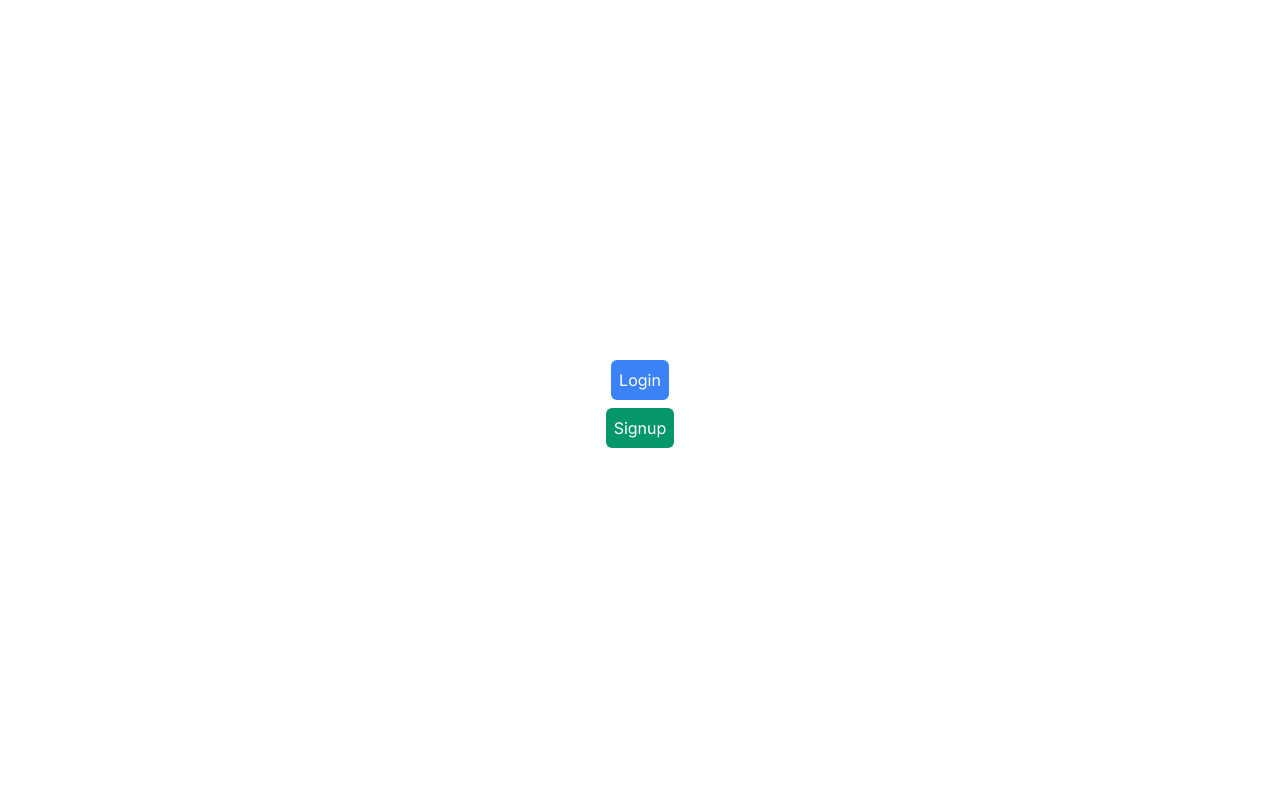
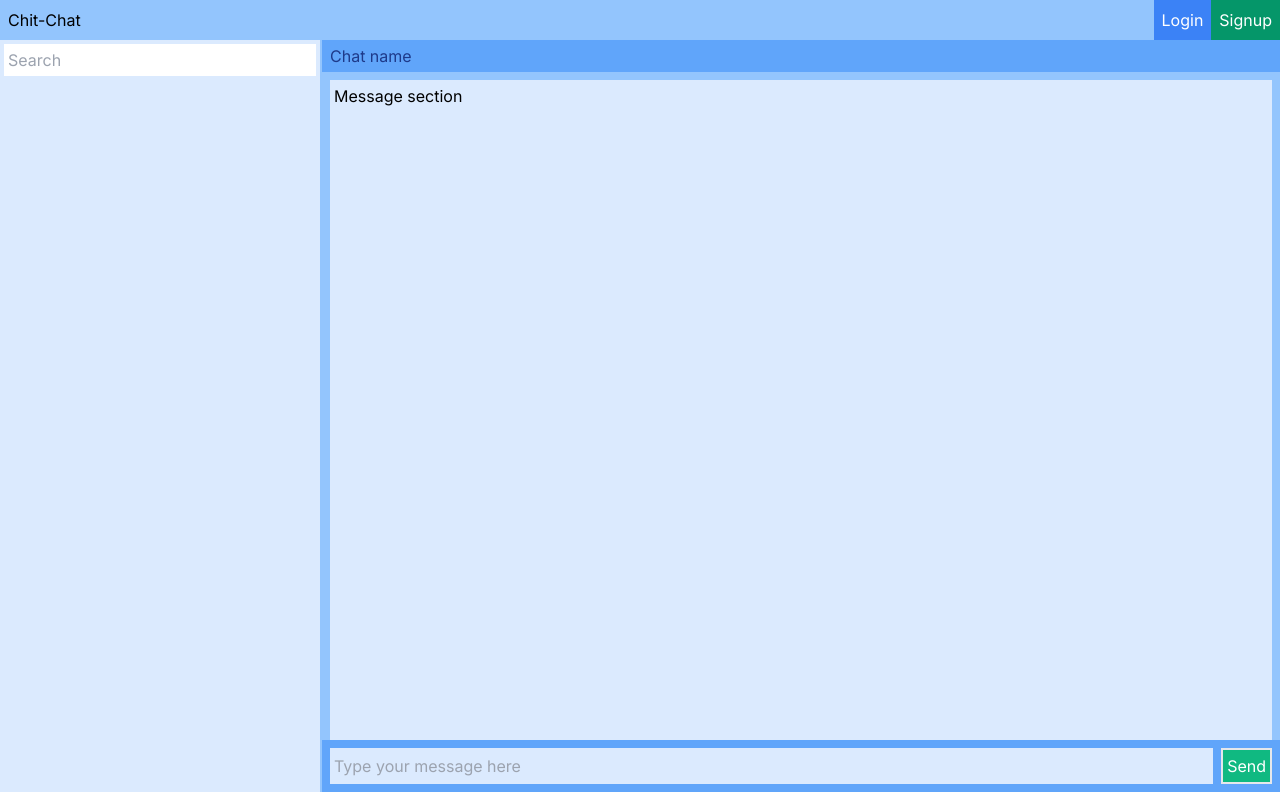
Before and after one commit to mohitsparihar/chit-chat, a Next.js app: page / in a window 1280 px wide. Built offline with nearby package versions, Linux system fonts and the light colour scheme.

Commit message:
created messaging section layout

```diff
--- a/src/app/layout.tsx
+++ b/src/app/layout.tsx
@@ -5,7 +5,7 @@ import './globals.css'
 const inter = Inter({ subsets: ['latin'] })
 
 export const metadata: Metadata = {
-  title: 'Create Next App',
+  title: 'Chit-Chat',
   description: 'Generated by create next app',
 }
 
--- a/src/app/page.tsx
+++ b/src/app/page.tsx
@@ -1,18 +1,21 @@
+import ChatList from "@/components/ChatList";
+import ChatSection from "@/components/ChatSection";
+import Navbar from "@/components/Navbar";
+import Image from "next/image";
 import Link from "next/link";
 
 export default function Home() {
   return (
-    <main className="mx-auto main-container">
-      <Link href="/login">
-        <button className="bg-blue-500 text-white mt-2 p-2 rounded-md">
-          Login
-        </button>
-      </Link>
-      <Link href="/signup">
-        <button className="bg-emerald-600 text-white mt-2 p-2 rounded-md">
-          Signup
-        </button>
-      </Link>
+    <main className="mx-auto container p-0 h-[94vh]">
+      {/* navbar */}
+      <Navbar />
+
+      <div className="main-section flex h-full">
+        {/* chat list */}
+        <ChatList />
+        {/* messagin space */}
+        <ChatSection />
+      </div>
     </main>
   );
 }
--- /dev/null
+++ b/src/components/ChatList.tsx
@@ -0,0 +1,18 @@
+import React from "react";
+
+const ChatList = () => {
+  return (
+    <div className="w-[25%] bg-blue-100">
+      <div className="p-1">
+        <input
+          type="search"
+          placeholder="Search"
+          className="p-1 w-full outline-none"
+        />
+      </div>
+      <div className=""></div>
+    </div>
+  );
+};
+
+export default ChatList;
--- /dev/null
+++ b/src/components/ChatSection.tsx
@@ -0,0 +1,26 @@
+import React from "react";
+
+const ChatSection = () => {
+  return (
+    <div className="w-[75%] border-l-2 border-blue-300 bg-blue-100 flex flex-col justify-between">
+      <div className="w-100 bg-blue-400 text-blue-900 p-1 pl-2 border-blue-500">
+        Chat name
+      </div>
+      <div className="message-section bg-blue-300 h-full">
+        <div className="bg-blue-100 m-2 p-1 h-full overflow-auto">
+          Message section
+        </div>
+      </div>
+      <div className="message-input-section bg-blue-400 p-2 flex">
+        <input
+          className="p-1 w-full outline-none bg-blue-100"
+          type="text"
+          placeholder="Type your message here"
+        />
+        <button className="ml-2 bg-emerald-500 text-white p-1 border-2">Send</button>
+      </div>
+    </div>
+  );
+};
+
+export default ChatSection;
--- a/src/components/Navbar.tsx
+++ b/src/components/Navbar.tsx
@@ -1,12 +1,13 @@
+"use client";
 import React from "react";
 
 const Navbar = () => {
   return (
-    <div className="flex justify-between pt-1">
-      <div className="logo">Logo</div>
+    <div className="flex justify-between items-center bg-blue-300">
+      <div className="logo p-2">Chit-Chat</div>
       <div>
-        <button className="login-button border mr-1 p-1">Login</button>
-        <button className="signup-button border p-1">Signup</button>
+        <button className="bg-blue-500 text-white p-2">Login</button>
+        <button className="bg-emerald-600 text-white p-2">Signup</button>
       </div>
     </div>
   );
```
